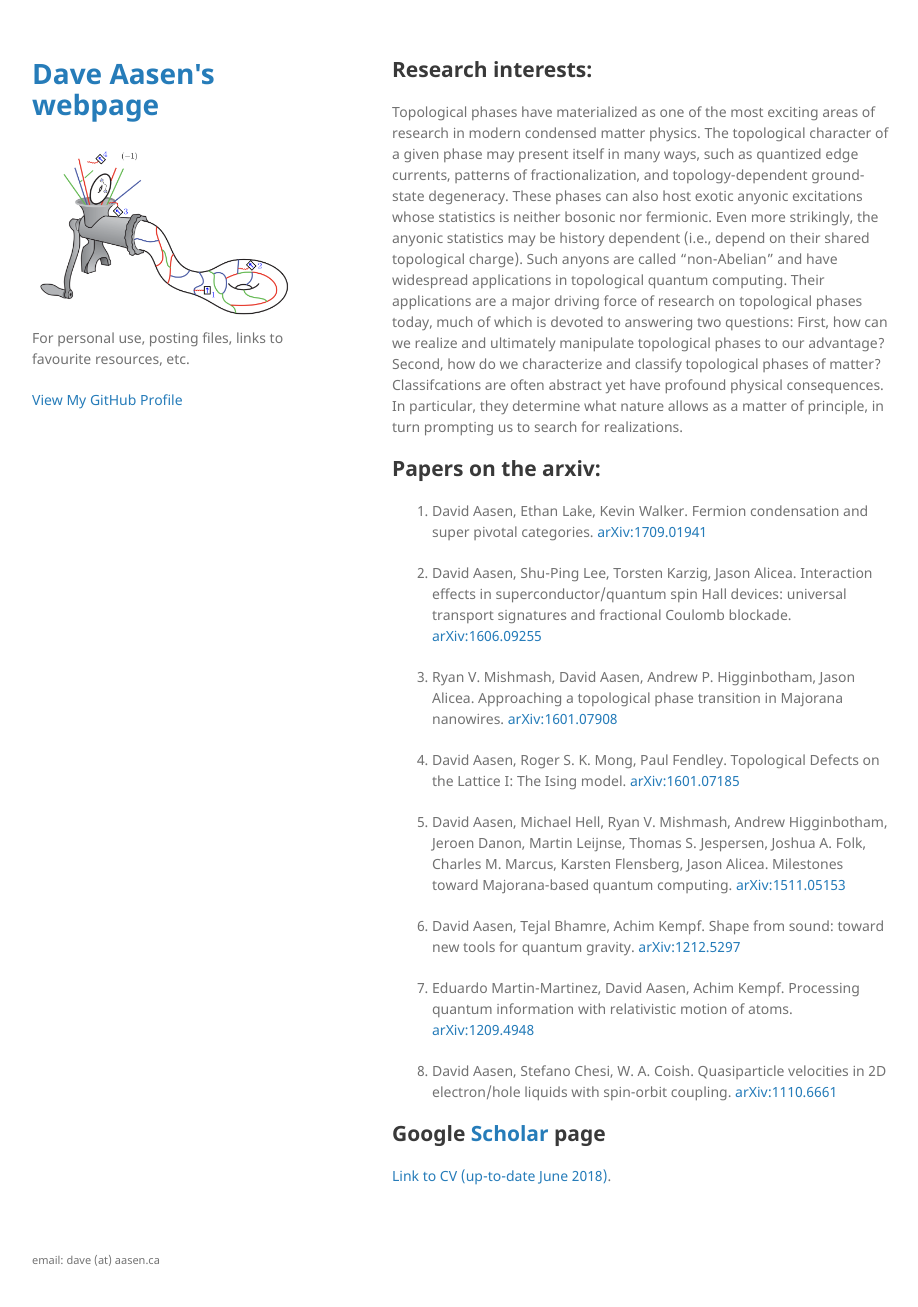
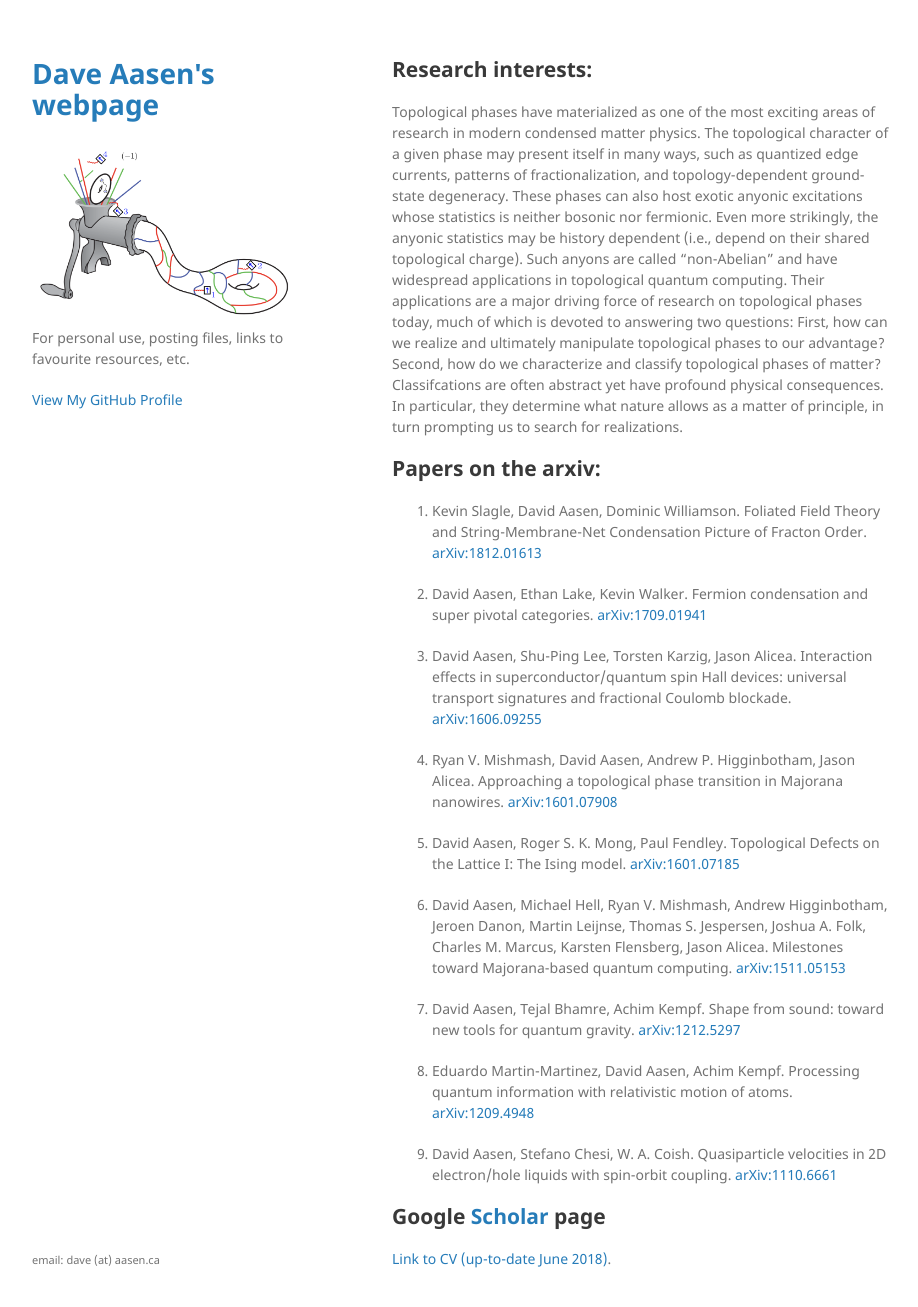
Before and after one commit to davidaasen/davidaasen.github.io, a Jekyll site: the page built from index.md, in a window 1280 px wide and 1339 px high. Shown: the top 1307 px of the window, without its empty margins (178-1096 px from the left). Built offline with Jekyll 4.4.1, drawn with Linux system fonts in a browser that asks for light colours; our own code applies the rules of GitHub Pages for plain Markdown files.

Commit message:
Update index.md

```diff
--- a/index.md
+++ b/index.md
@@ -7,6 +7,7 @@ Topological phases have materialized as one of the most exciting areas of resear
 
 
 ## Papers on the arxiv:
+1. Kevin Slagle, David Aasen, Dominic Williamson. Foliated Field Theory and String-Membrane-Net Condensation Picture of Fracton Order. [arXiv:1812.01613](https://arxiv.org/abs/1812.01613)
 
 1. David Aasen, Ethan Lake, Kevin Walker. Fermion condensation and super pivotal categories. [arXiv:1709.01941](https://arxiv.org/abs/1709.01941)
 
```
